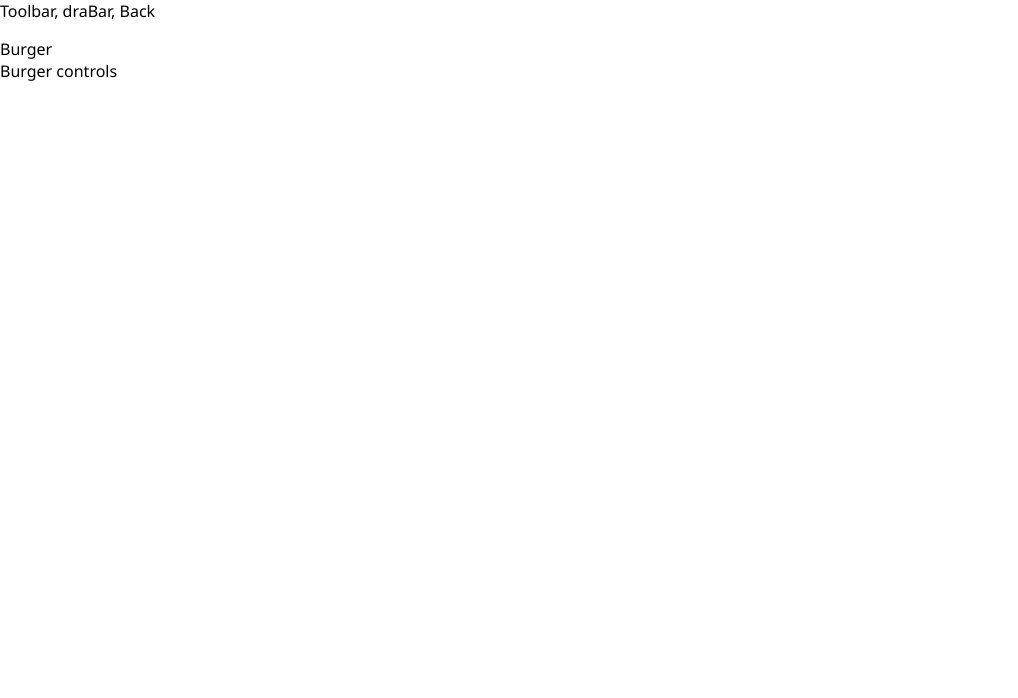
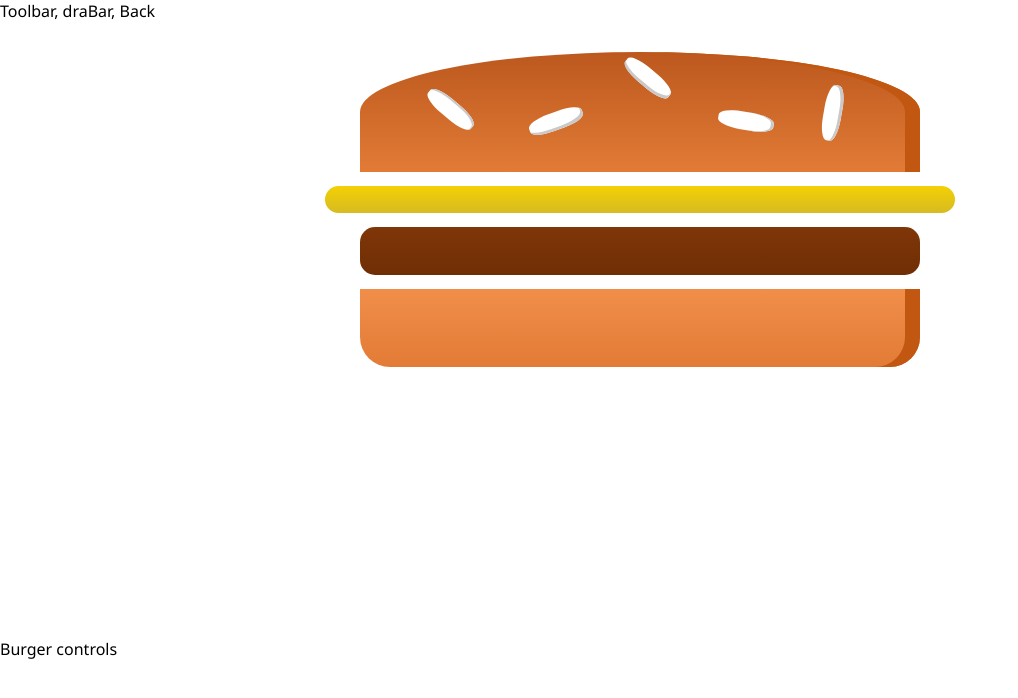
Before and after one commit to DrazekKD/Hamburger, a React app in the folder hamburger-app/: page / in a window 1280 px wide. Shown: the top 698 px of the page, without its empty margins (0-1018 px from the left). Built offline with nearby package versions, Linux system fonts and the light colour scheme.

Commit message:
Burger ingredient finish

```diff
--- /dev/null
+++ b/hamburger-app/src/components/Burger/Burger.css
@@ -0,0 +1,30 @@
+.Burger {
+    width: 100%;
+    margin: auto;
+    height: 250px;
+    overflow: scroll;
+    text-align: center;
+    font-weight: bold;
+    font-size: 1.2rem;
+}
+
+@media (min-width: 500px) and (min-height: 400px){
+    .Burger {
+        width: 350px;
+        height: 300px;
+    }
+}
+
+@media (min-width: 500px) and (min-height: 401px){
+    .Burger {
+        width: 450px;
+        height: 400px;
+    }
+}
+
+@media (min-width: 1000px) and (min-height: 700px){
+    .Burger {
+        width: 700px;
+        height: 600px;
+    }
+}
--- a/hamburger-app/src/components/Burger/Burger.js
+++ b/hamburger-app/src/components/Burger/Burger.js
@@ -0,0 +1,16 @@
+import React from 'react';
+import classes from './Burger.css'
+
+import BurgerIngredient from './BurgerIngredient/BurgerIngredient'
+const burger = (props) => {
+    return (
+        <div className={classes.Burger}>
+            <BurgerIngredient type={"bread_top"}/>
+            <BurgerIngredient type={"cheese"}/>
+            <BurgerIngredient type={"meat"}/>
+            <BurgerIngredient type={"bread_bottom"}/>
+        </div>
+    )
+}
+
+export default burger;
--- a/hamburger-app/src/components/Burger/BurgerIngredient/BurgerIngredient.js
+++ b/hamburger-app/src/components/Burger/BurgerIngredient/BurgerIngredient.js
@@ -39,4 +39,4 @@
 BurgerIngredient.propType = {
     type: PropTypse.string.isRequired
 }
-export default burgerIngredient
+export default BurgerIngredient;
--- a/hamburger-app/src/containers/BurgerBuilder/BurgerBuilder.js
+++ b/hamburger-app/src/containers/BurgerBuilder/BurgerBuilder.js
@@ -1,12 +1,12 @@
 import React, {Component} from 'react';
 
 import Aux from '../../hoc/Auxs'
-
+import Burger from '../../components/Burger/Burger'
 class BurgerBuilder extends Component{
     render() {
         return(
             <Aux>
-                <div>Burger</div>
+                <Burger/>
                 <div>Burger controls</div>
             </Aux>
         )
```
